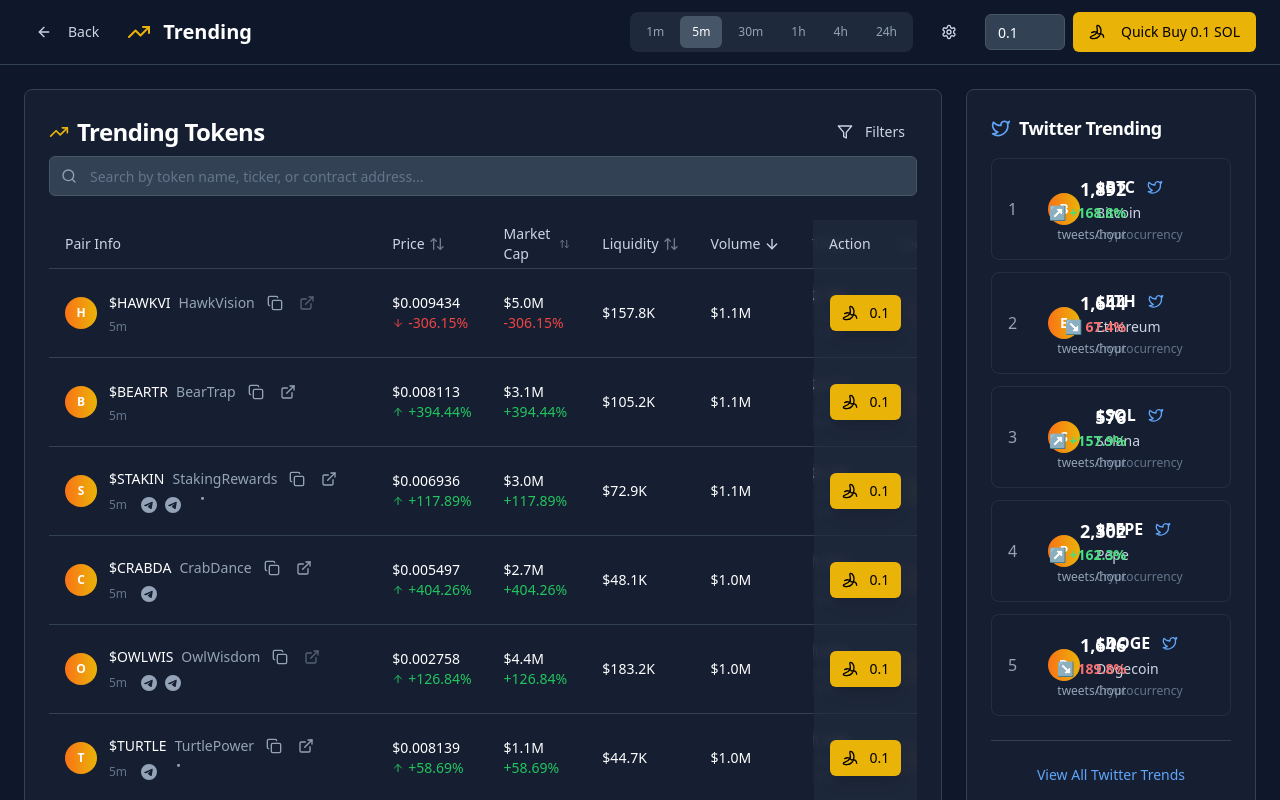
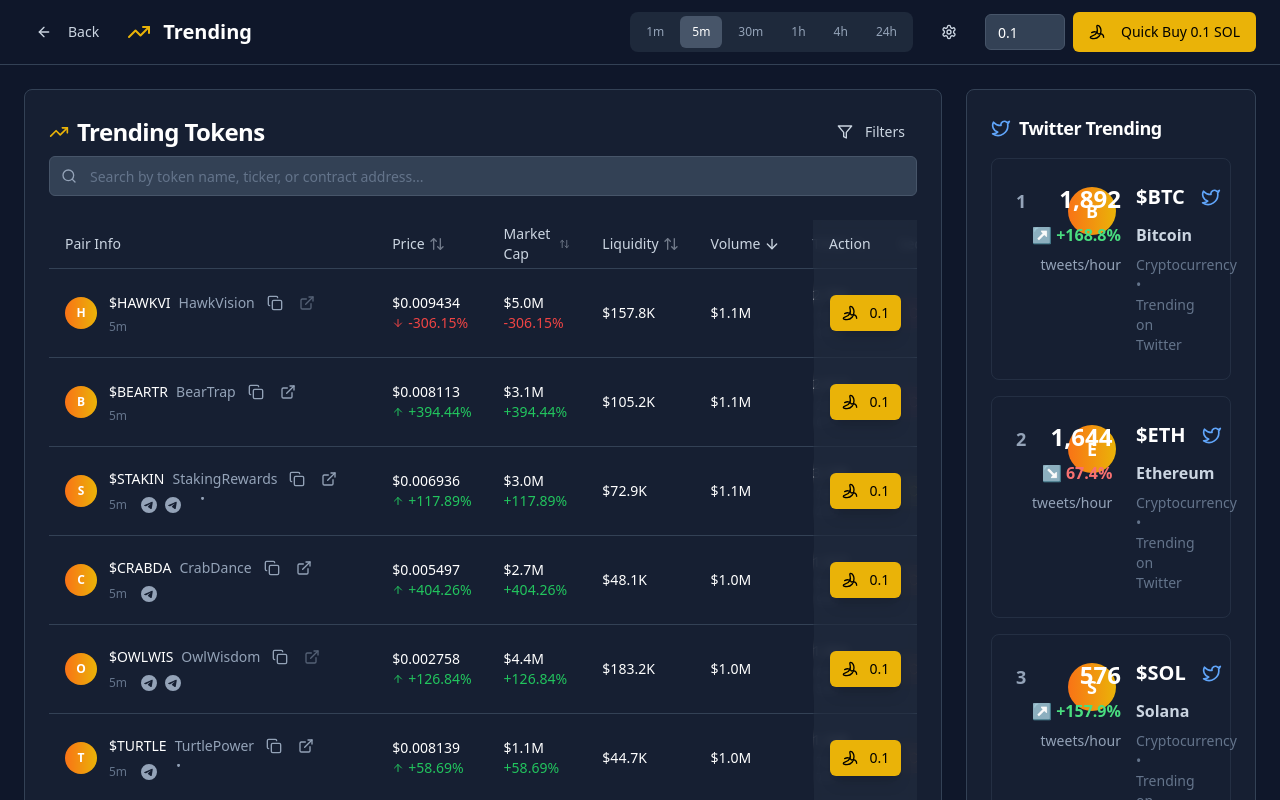
Before and after one commit to m32ai/play3, a React (Vite) app: page / in a window 1280 px wide. Shown: the top 800 px of the page. Built offline with nearby package versions, Linux system fonts and the light colour scheme.

Commit message:
Fix overlapping text in Twitter cards
Adjust spacing and layout to prevent overlapping numbers and characters in Twitter trending cards.

```diff
--- a/src/components/trending/TwitterTrendingWidget.tsx
+++ b/src/components/trending/TwitterTrendingWidget.tsx
@@ -200,25 +200,25 @@ const TwitterTrendingWidget = ({ timeframe, buyAmount }: { timeframe: string; bu
           </CardTitle>
         </CardHeader>
         <CardContent className="pt-0">
-          <div className="space-y-3">
+          <div className="space-y-4">
             {tokensToShow.map((token) => (
               <div
                 key={token.id}
-                className="flex items-center justify-between p-4 rounded-lg hover:bg-slate-700/30 transition-all duration-300 cursor-pointer group animate-fade-in border border-slate-700/50 hover:border-slate-600/50"
+                className="flex items-start justify-between p-6 rounded-lg hover:bg-slate-700/30 transition-all duration-300 cursor-pointer group animate-fade-in border border-slate-700/50 hover:border-slate-600/50 min-h-[120px]"
                 onClick={() => handleTokenClick(token)}
               >
-                <div className="flex items-center space-x-4 flex-1 min-w-0">
-                  <span className="text-slate-400 text-base font-medium w-6 flex-shrink-0">{token.rank}</span>
-                  <div className="w-8 h-8 bg-gradient-to-r from-orange-500 to-yellow-500 rounded-full flex items-center justify-center text-white font-bold text-sm flex-shrink-0">
+                <div className="flex items-start space-x-5 flex-1 min-w-0">
+                  <span className="text-slate-400 text-lg font-bold w-8 flex-shrink-0 mt-1">{token.rank}</span>
+                  <div className="w-12 h-12 bg-gradient-to-r from-orange-500 to-yellow-500 rounded-full flex items-center justify-center text-white font-bold text-lg flex-shrink-0 mt-1">
                     {token.icon}
                   </div>
-                  <div className="flex-1 min-w-0">
-                    <div className="flex items-center gap-3 mb-1">
-                      <div className="text-white font-semibold text-base">${token.symbol}</div>
+                  <div className="flex-1 min-w-0 space-y-3">
+                    <div className="flex items-center gap-4">
+                      <div className="text-white font-bold text-xl">${token.symbol}</div>
                       <HoverCard openDelay={0} closeDelay={300}>
                         <HoverCardTrigger asChild>
                           <div className="text-blue-400 hover:text-blue-300 cursor-pointer flex-shrink-0">
-                            <Twitter className="w-4 h-4" />
+                            <Twitter className="w-5 h-5" />
                           </div>
                         </HoverCardTrigger>
                         <HoverCardContent className="w-80 bg-slate-800 border-slate-700 text-white">
@@ -255,37 +255,39 @@ const TwitterTrendingWidget = ({ timeframe, buyAmount }: { timeframe: string; bu
                         </HoverCardContent>
                       </HoverCard>
                     </div>
-                    <div className="text-slate-300 text-sm font-medium mb-1">{token.name}</div>
-                    <div className="text-slate-500 text-xs">Cryptocurrency</div>
+                    <div className="space-y-2">
+                      <div className="text-slate-300 text-base font-semibold">{token.name}</div>
+                      <div className="text-slate-500 text-sm">Cryptocurrency • Trending on Twitter</div>
+                    </div>
                   </div>
                 </div>
 
-                <div className="flex items-center gap-4 flex-shrink-0">
-                  <div className="text-right min-w-0">
-                    <div className="text-white font-semibold text-lg transition-all duration-500 whitespace-nowrap">
+                <div className="flex items-start gap-6 flex-shrink-0 ml-4">
+                  <div className="text-right min-w-0 space-y-2">
+                    <div className="text-white font-bold text-2xl transition-all duration-500 whitespace-nowrap">
                       {token.tweetCount.toLocaleString()}
                     </div>
-                    <div className="flex items-center justify-end gap-1 mb-1">
-                      <span className={`text-sm font-semibold transition-all duration-500 whitespace-nowrap ${
+                    <div className="flex items-center justify-end gap-2">
+                      <span className={`text-base font-bold transition-all duration-500 whitespace-nowrap ${
                         token.trend === 'up' ? 'text-green-400' : 'text-red-400'
                       }`}>
                         {token.trend === 'up' ? '↗' : '↘'} {token.trend === 'up' ? '+' : ''}{token.trendPercentage.toFixed(1)}%
                       </span>
                     </div>
-                    <div className="text-slate-400 text-xs whitespace-nowrap">tweets/hour</div>
+                    <div className="text-slate-400 text-sm whitespace-nowrap">tweets/hour</div>
                   </div>
 
                   <Tooltip>
                     <TooltipTrigger asChild>
                       <Button
                         size="sm"
-                        className="bg-yellow-500 hover:bg-yellow-600 text-black font-medium text-sm h-8 px-3 opacity-0 group-hover:opacity-100 transition-opacity whitespace-nowrap flex-shrink-0"
+                        className="bg-yellow-500 hover:bg-yellow-600 text-black font-medium text-sm h-10 px-4 opacity-0 group-hover:opacity-100 transition-opacity whitespace-nowrap flex-shrink-0 mt-2"
                         onClick={(e) => {
                           e.stopPropagation();
                           handleQuickBuy(token);
                         }}
                       >
-                        <Banana className="w-4 h-4 mr-1" />
+                        <Banana className="w-4 h-4 mr-2" />
                         {buyAmount}
                       </Button>
                     </TooltipTrigger>
@@ -298,10 +300,10 @@ const TwitterTrendingWidget = ({ timeframe, buyAmount }: { timeframe: string; bu
             ))}
           </div>
 
-          <div className="mt-6 pt-4 border-t border-slate-700">
+          <div className="mt-8 pt-6 border-t border-slate-700">
             <Button
               variant="ghost"
-              className="w-full text-blue-400 hover:text-blue-300 text-sm h-9"
+              className="w-full text-blue-400 hover:text-blue-300 text-sm h-10"
               onClick={handleViewAllTrends}
             >
               {showAllTrends ? 'Show Less' : 'View All Twitter Trends'}
```
